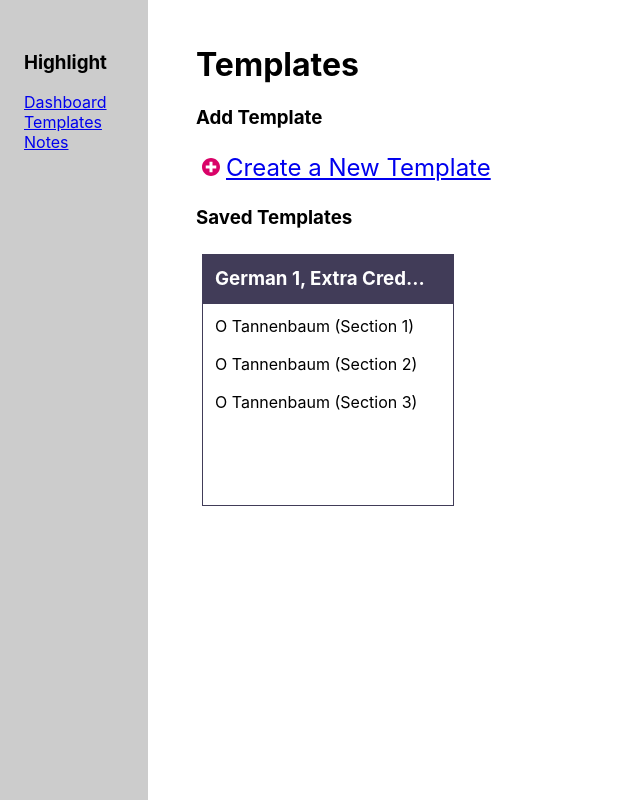
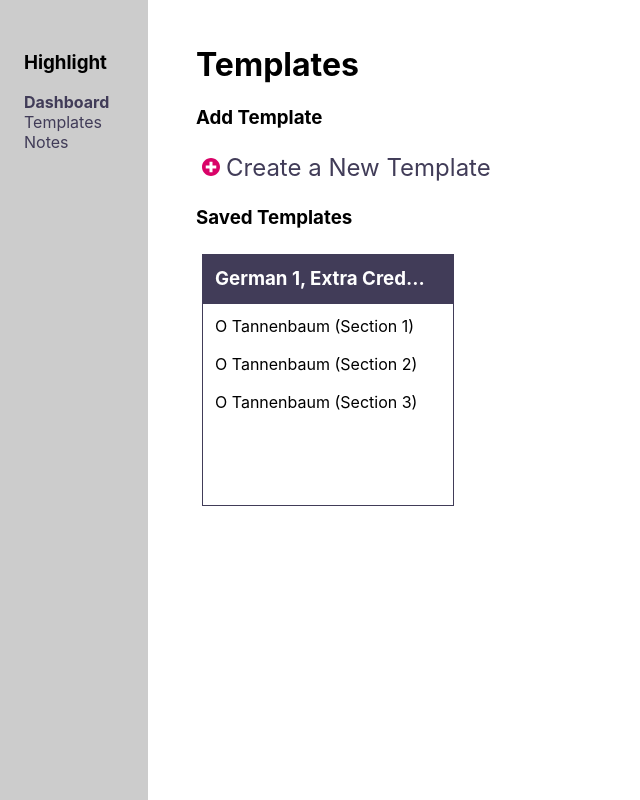
Before and after one commit to julienshim/highlight, a React (Create React App) app: page /highlight/templates in a window 1280 px wide. In both pictures the pointer is over the link "Dashboard". Shown: the whole page, without its empty margins (0-640 px from the left). Built offline with nearby package versions, Linux system fonts and the light colour scheme.

Commit message:
edit-icon hover fill to blue, a link styling

```diff
--- a/src/index.css
+++ b/src/index.css
@@ -124,7 +124,7 @@ div.edit-div {
   visibility: hidden;
 }
 
-div.card-div:hover > div.edit-div {
+div.card-container:hover div.edit-div {
   visibility: visible;
 }
 
@@ -172,5 +172,18 @@ div.card-div:hover > div.edit-div {
 }
 
 .edit-icon:hover {
-  fill: #ccc
+  fill: var(--blue-munsell);
 }
+
+/* Links */
+
+a:link,
+a:visited,
+a:active {
+  color: var(--english-violet);
+  text-decoration: none;
+}
+
+a:hover {
+  font-weight: bold;
+}
```
